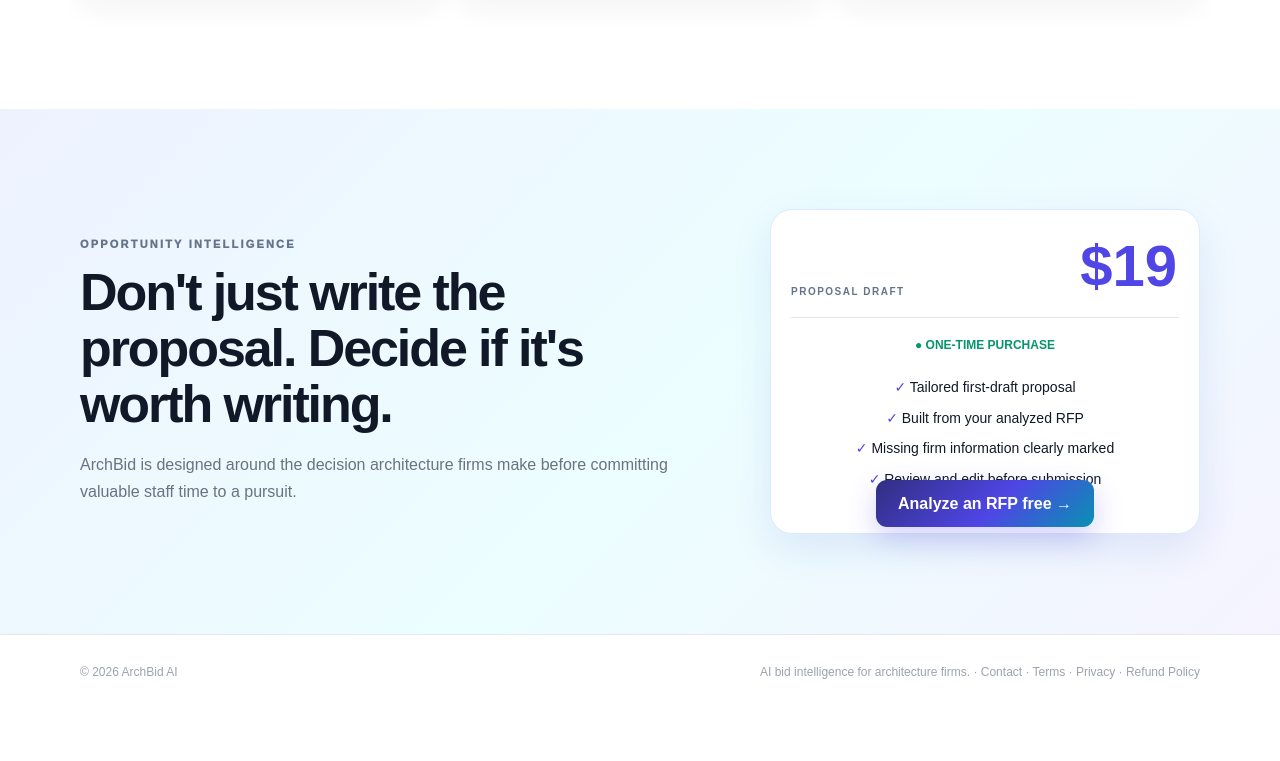
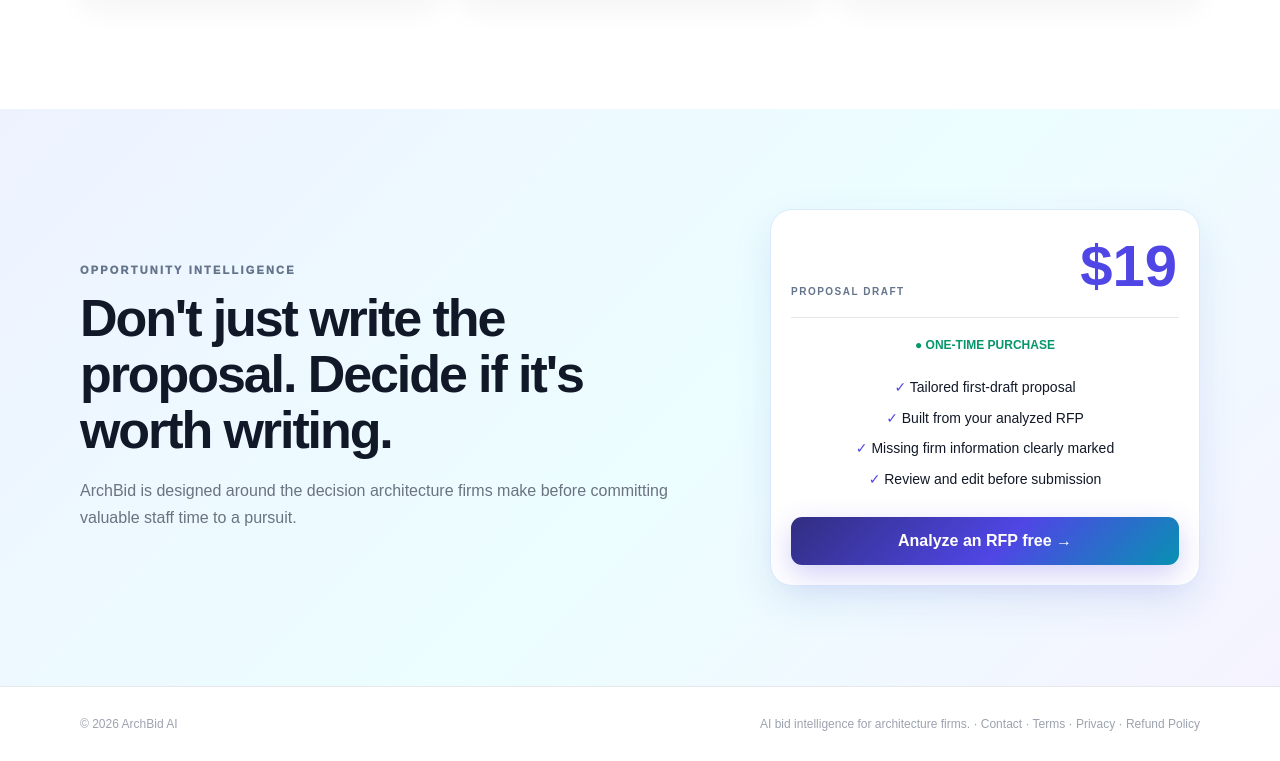
Before and after one commit to ultrarevisions-bit/archbid-ai, a Next.js app: page / in a window 1280 px wide. Shown: the part 1347-2108 px from the top of the page. Before the commit the page ends 2056 px from the top, so only its background shows below. Built offline with nearby package versions, Linux system fonts and the light colour scheme.

Commit message:
Improve mobile layout and launch page styling

```diff
--- a/app/globals.css
+++ b/app/globals.css
@@ -22,7 +22,7 @@
 .hero h1 span { background:linear-gradient(90deg,#4f46e5,#0891b2); -webkit-background-clip:text; background-clip:text; color:transparent; }
 .hero-copy { max-width:700px; margin:0 auto; color:#4b5563; font-size:19px; line-height:1.65; }
 .hero-actions { display:flex; justify-content:center; gap:12px; margin-top:34px; flex-wrap:wrap; }
-.primary-button, .secondary-button { padding:15px 22px; border-radius:11px; font-weight:800; transition:transform .2s, box-shadow .2s, border-color .2s; }
+.primary-button, .secondary-button { padding:15px 22px; border-radius:11px; font-weight:800; transition:transform .2s, box-shadow .2s, border-color .2s; display:inline-block; }
 .primary-button { background:linear-gradient(135deg,#312e81,#4f46e5 55%,#0891b2); color:#fff; box-shadow:0 10px 28px rgba(79,70,229,.25); }
 .primary-button:hover { transform:translateY(-2px); box-shadow:0 14px 34px rgba(79,70,229,.32); }
 .secondary-button { border:1px solid #c7d2fe; color:#3730a3; background:#fff; }
@@ -52,13 +52,15 @@
 .score-top strong { font-size:38px; color:#4f46e5; }
 .score-top strong span { font-size:15px; letter-spacing:0; color:#94a3b8; }
 .score-status { font-size:12px; font-weight:900; margin:20px 0; color:#059669; }
-.score-card ul { list-style:none; padding:0; margin:0; line-height:2.2; font-size:14px; }
+.score-card ul { list-style:none; padding:0; margin:0 0 22px; line-height:2.2; font-size:14px; }
 .score-card li::first-letter { color:#4f46e5; }
+.pricing-cta { width:100%; text-align:center; }
 .legal-content { max-width:820px; padding:72px 0 100px; }
 .legal-content h1 { font-size:clamp(40px,6vw,60px); letter-spacing:-.045em; margin:14px 0 8px; }
 .legal-updated { color:#94a3b8; font-size:13px; margin-bottom:42px; }
 .legal-content h2 { font-size:22px; margin:38px 0 10px; }
 .legal-content p { color:#4b5563; line-height:1.75; font-size:15px; }
+.legal-content a { color:#4f46e5; font-weight:700; }
 .contact-page { min-height:100vh; background:linear-gradient(180deg,#fff 0%,#f8fafc 100%); }
 .contact-content { max-width:760px; padding:72px 0 100px; }
 .contact-content h1 { font-size:clamp(40px,6vw,60px); letter-spacing:-.045em; margin:14px 0 10px; }
@@ -82,7 +84,7 @@
 @media (max-width: 760px) {
   .container { width:min(100% - 28px,1120px); }
   .desktop-nav { display:none; }
-  .hamburger { display:flex; width:42px; height:42px; border:1px solid #dbe2ea; border-radius:10px; background:#fff; align-items:center; justify-content:center; flex-direction:column; gap:5px; cursor:pointer; padding:0; }
+  .hamburger { display:flex; width:42px; height:42px; border:1px solid #dbe2ea; border-radius:10px; background:#fff; align-items:center; justify-content:center; flex-direction:column; gap:5px; cursor:pointer; padding:0; flex-shrink:0; }
   .hamburger span { display:block; width:19px; height:2px; border-radius:2px; background:#1e293b; transition:transform .2s, opacity .2s; }
   .hamburger.is-open span:nth-child(1) { transform:translateY(7px) rotate(45deg); }
   .hamburger.is-open span:nth-child(2) { opacity:0; }
@@ -98,6 +100,7 @@
   .hero { padding-top:70px; }
   .hero h1 { font-size:clamp(38px,12vw,58px); }
   .hero-copy { font-size:17px; }
+  .hero-actions > * { width:100%; text-align:center; }
   footer .container { flex-direction:column; }
   .legal-content { padding-top:48px; }
   .contact-content { padding-top:48px; }
```
